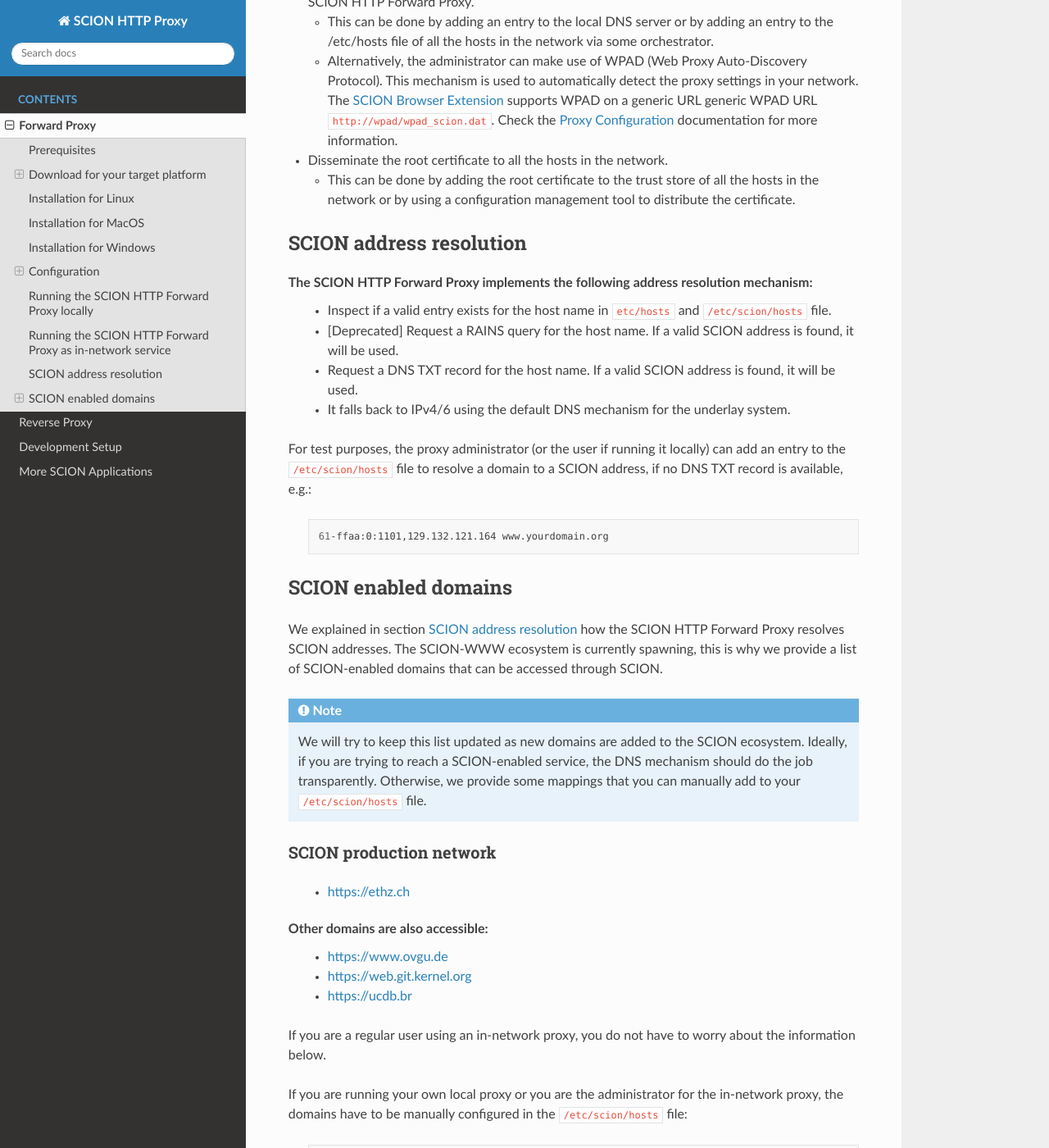
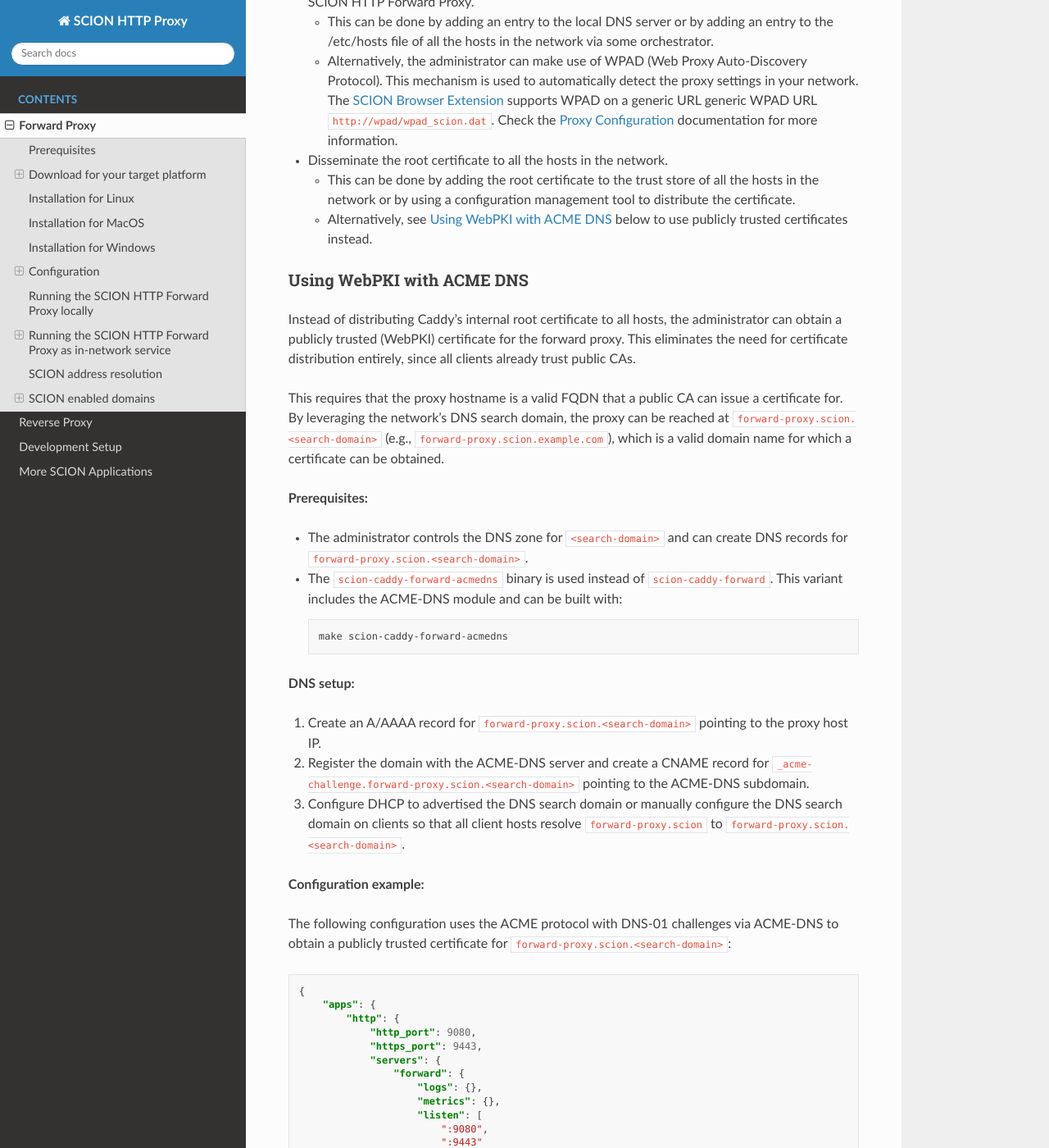
Before and after one commit to scionproto-contrib/http-proxy, a Sphinx documentation site: the page built from docs/source/forward-proxy.rst, in a window 1280 px wide and 1400 px high, scrolled down 5143 px. Shown: the whole window at 82% size. Built offline with Sphinx 7.4.7 and the Read the Docs theme 3.1.0, drawn with Linux system fonts in a browser that asks for light colours; some of the changed text lies outside the part shown.

Commit message:
docs: update with acme (#29)
* update docs with acme

* Update docs/source/forward-proxy.rst

Co-authored-by: FR4NK-W <wirzf@inf.ethz.ch>

---------

Co-authored-by: FR4NK-W <wirzf@inf.ethz.ch>

```diff
--- a/docs/source/forward-proxy.rst
+++ b/docs/source/forward-proxy.rst
@@ -236,6 +236,127 @@
 - Disseminate the root certificate to all the hosts in the network.
 
   - This can be done by adding the root certificate to the trust store of all the hosts in the network or by using a configuration management tool to distribute the certificate.
+  - Alternatively, see `Using WebPKI with ACME DNS <#using-webpki-with-acme-dns>`_ below to use publicly trusted certificates instead.
+
+Using WebPKI with ACME DNS
+~~~~~~~~~~~~~~~~~~~~~~~~~~
+
+Instead of distributing Caddy's internal root certificate to all hosts, the administrator can obtain
+a publicly trusted (WebPKI) certificate for the forward proxy. This eliminates the need for certificate
+distribution entirely, since all clients already trust public CAs.
+
+This requires that the proxy hostname is a valid FQDN that a public CA can issue a certificate for.
+By leveraging the network's DNS search domain, the proxy can be reached at
+``forward-proxy.scion.<search-domain>`` (e.g., ``forward-proxy.scion.example.com``), which is a valid
+domain name for which a certificate can be obtained.
+
+**Prerequisites:**
+
+- The administrator controls the DNS zone for ``<search-domain>`` and can create DNS records for
+  ``forward-proxy.scion.<search-domain>``.
+- The ``scion-caddy-forward-acmedns`` binary is used instead of ``scion-caddy-forward``.
+  This variant includes the ACME-DNS module and can be built with:
+
+  .. code-block:: bash
+
+    make scion-caddy-forward-acmedns
+
+**DNS setup:**
+
+1. Create an A/AAAA record for ``forward-proxy.scion.<search-domain>`` pointing to the proxy host IP.
+2. Register the domain with the ACME-DNS server and create a CNAME record for
+   ``_acme-challenge.forward-proxy.scion.<search-domain>`` pointing to the ACME-DNS subdomain.
+3. Configure DHCP to advertised the DNS search domain  or manually configure the DNS search domain on clients so that all client hosts resolve ``forward-proxy.scion`` to
+   ``forward-proxy.scion.<search-domain>``.
+
+**Configuration example:**
+
+The following configuration uses the ACME protocol with DNS-01 challenges via ACME-DNS to obtain a
+publicly trusted certificate for ``forward-proxy.scion.<search-domain>``:
+
+.. code-block:: json
+
+  {
+      "apps": {
+          "http": {
+              "http_port": 9080,
+              "https_port": 9443,
+              "servers": {
+                  "forward": {
+                      "logs": {},
+                      "metrics": {},
+                      "listen": [
+                          ":9080",
+                          ":9443"
+                      ],
+                      "automatic_https": {
+                          "disable_redirects": true
+                      },
+                      "routes": [
+                          {
+                              "handle": [
+                                  {
+                                      "handler": "forward_proxy",
+                                      "hosts": [
+                                          "forward-proxy.scion.<search-domain>"
+                                      ]
+                                  }
+                              ]
+                          }
+                      ],
+                      "tls_connection_policies": [
+                          {}
+                      ]
+                  }
+              }
+          },
+          "tls": {
+              "certificates": {
+                  "automate": [
+                      "forward-proxy.scion.<search-domain>"
+                  ]
+              },
+              "automation": {
+                  "policies": [
+                      {
+                          "subjects": [
+                              "forward-proxy.scion.<search-domain>"
+                          ],
+                          "issuers": [
+                              {
+                                  "module": "acme",
+                                  "challenges": {
+                                      "dns": {
+                                          "provider": {
+                                              "name": "acmedns",
+                                              "server_url": "https://acme-dns.example.com",
+                                              "username": "<acme-dns-username>",
+                                              "password": "<acme-dns-password>",
+                                              "subdomain": "<acme-dns-subdomain>"
+                                          }
+                                      }
+                                  }
+                              }
+                          ]
+                      }
+                  ]
+              }
+          }
+      },
+      "logging": {
+          "logs": {
+              "default": {
+                  "level": "INFO"
+              }
+          }
+      }
+  }
+
+.. note::
+
+  The ACME-DNS credentials (``server_url``, ``username``, ``password``, ``subdomain``) are obtained
+  when registering the domain with the ACME-DNS server. Refer to the
+  `caddy-dns/acmedns documentation <https://github.com/caddy-dns/acmedns>`_ for setup instructions.
 
 SCION address resolution
 ------------------------
```
